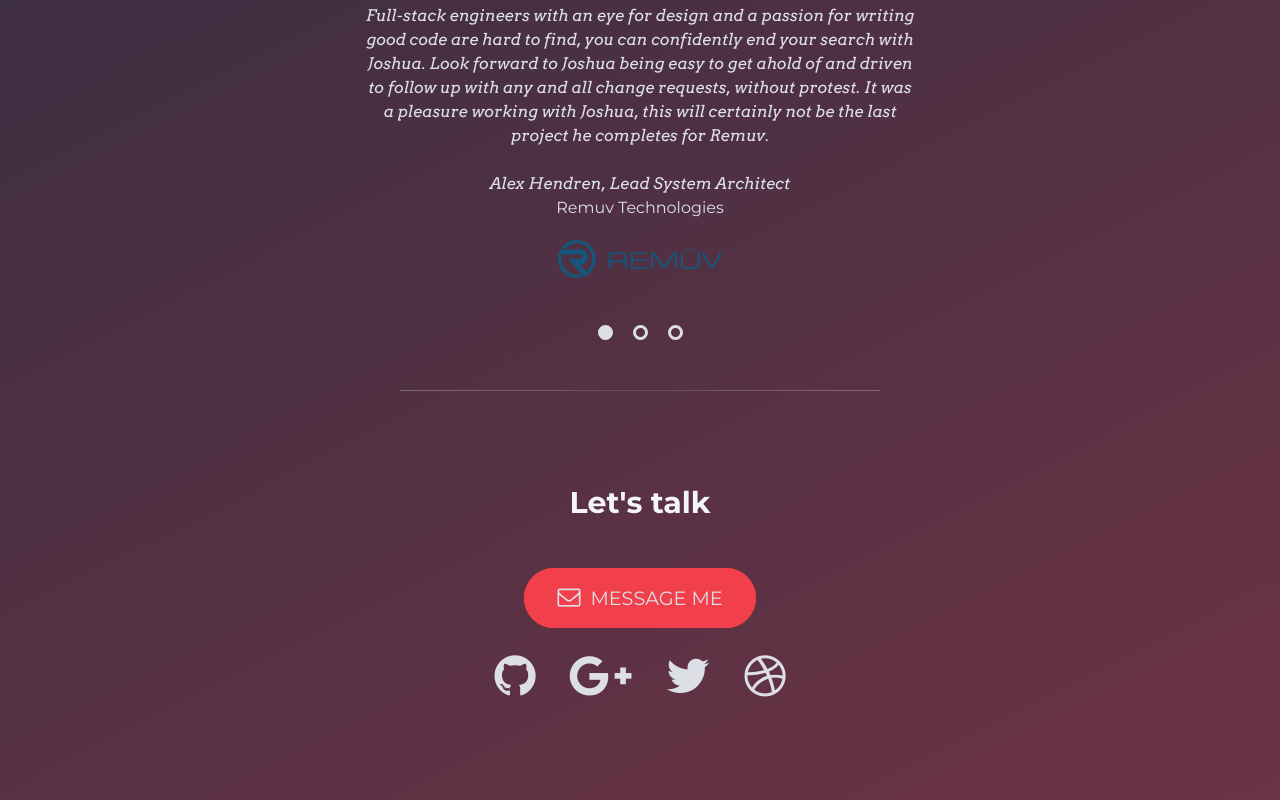
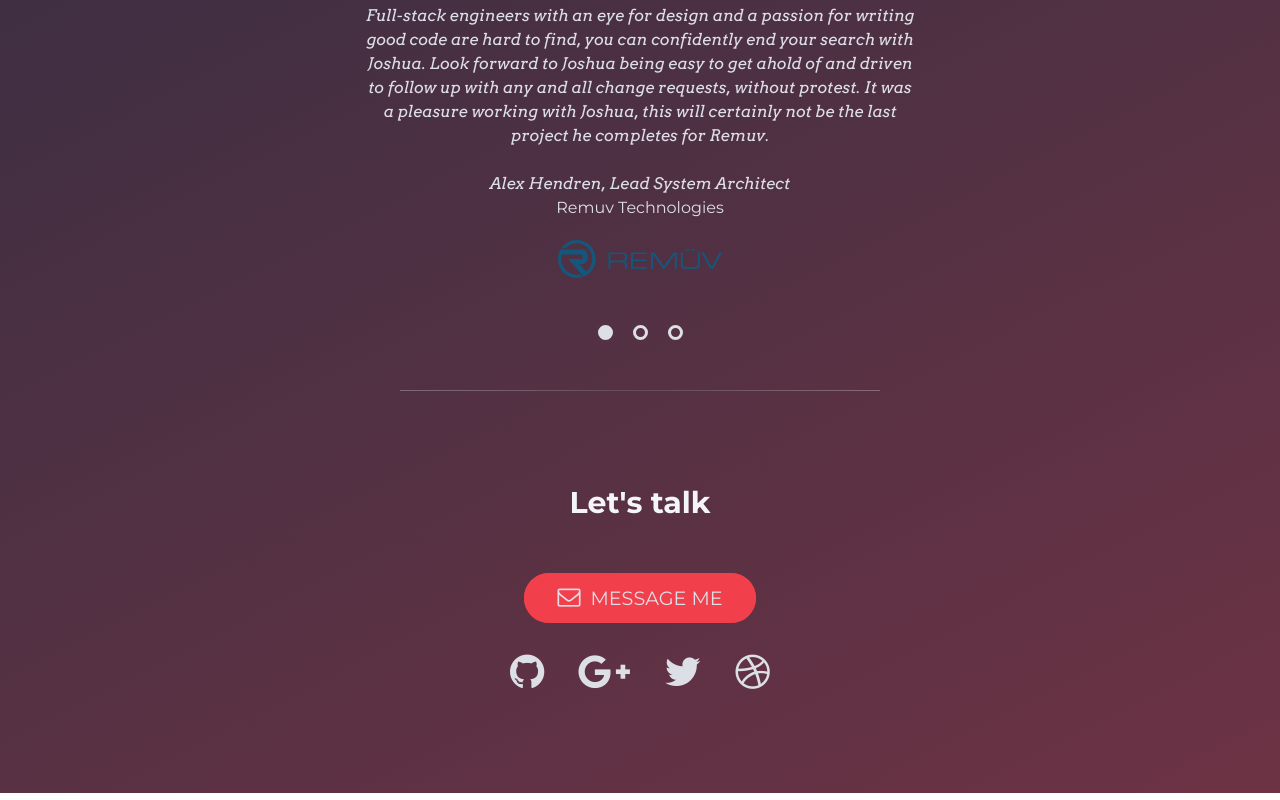
Before and after one commit to joshuatonga/joshuatonga.github.io, a website: page index.html in a window 1280 px wide. Shown: the part 2760-3560 px from the top of the page. Drawn offline with nearby package versions, Linux system fonts and the light colour scheme; some packages are replaced by stand-ins of ours; a script that the page names is missing.

Commit message:
Fix size of button in contact section

```diff
--- a/source/scss/components/_button.scss
+++ b/source/scss/components/_button.scss
@@ -39,7 +39,7 @@
    * Sizes
    */
   &.btn--big {
-    padding: 15px 30px;
+    padding: 10px 30px;
 
     font-size: 1.2em;
 
--- a/source/scss/pages/index.scss
+++ b/source/scss/pages/index.scss
@@ -377,7 +377,6 @@
 
 
 .contact {
-
   &__title {
     margin-bottom: 70px;
   }
@@ -387,7 +386,7 @@
 
     &__account {
       color: $color-default;
-      font-size: 3em;
+      font-size: 2.5em;
 
       transition: all 150ms ease-in;
     }
```
Also changed, not shown: public/stylesheets/main.css, public/stylesheets/pages/index.css, 1 other file.
